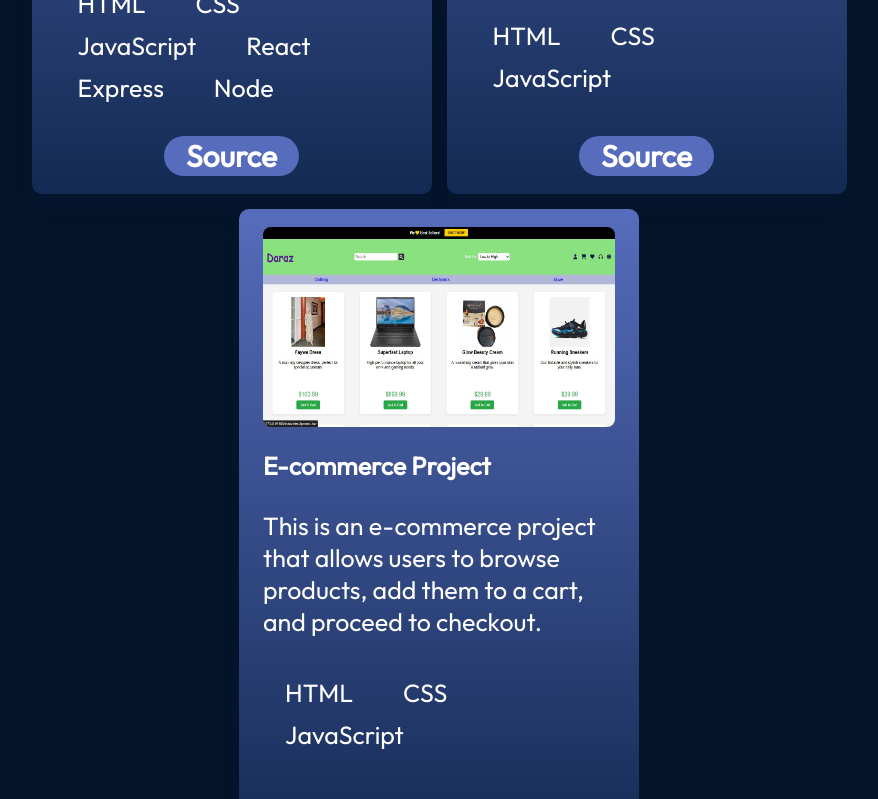
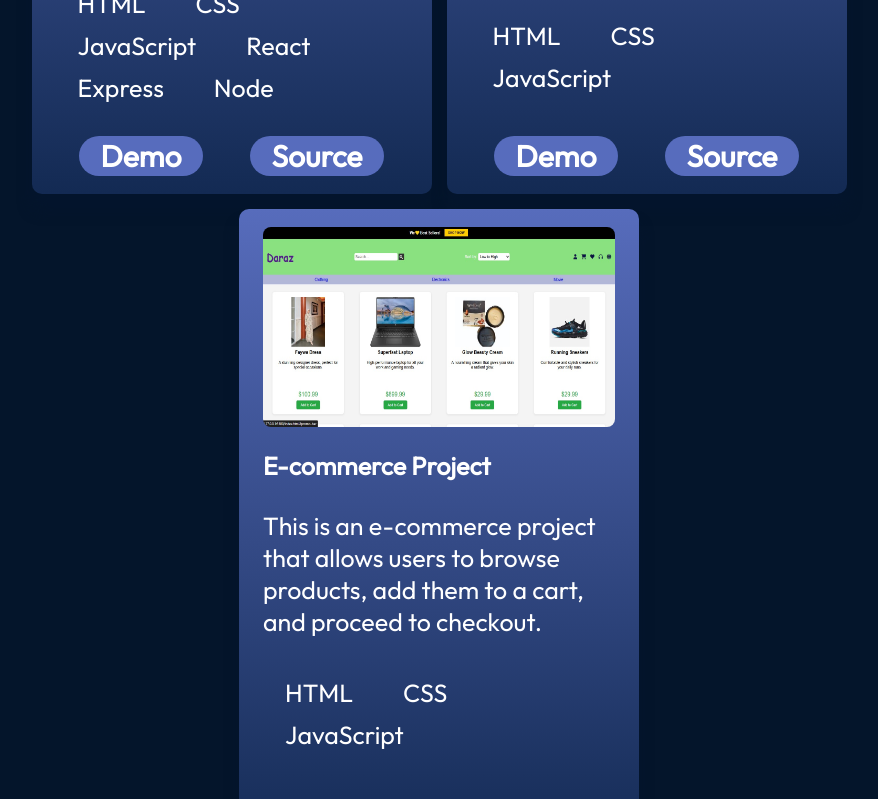
Before and after one commit to Nusrath-Jahan/Nusrath-Jahan-portfolio, a React (Vite) app: page / in a window 1280 px wide. Shown: the part 4220-5019 px from the top of the page, without its empty margins (201-1079 px from the left). Built offline with nearby package versions, Linux system fonts and the light colour scheme.

Commit message:
added demo for project with links

```diff
--- a/src/components/Projects/ProjectCard.jsx
+++ b/src/components/Projects/ProjectCard.jsx
@@ -8,7 +8,6 @@ export const ProjectCard = ({
 }) => {
   return (
     <div className={styles.container}>
-
       <img
         src={getImageUrl(imageSrc)}
         alt={`Image of ${title}`}
@@ -26,6 +25,9 @@ export const ProjectCard = ({
         })}
       </ul>
       <div className={styles.links}>
+        <a href={demo} className={styles.link}>
+          Demo
+        </a>
         <a href={source} className={styles.link}>
           Source
         </a>
--- a/src/data/projects.json
+++ b/src/data/projects.json
@@ -3,21 +3,24 @@
     "title": "Meal Share",
     "imageSrc": "projects/Meal_Share_Project.jpg",
     "description": "This web application is a meal sharing platform for restaurants that allows users to discover, order, reserve seats, and request meals.",
-    "skills": ["HTML", "CSS","JavaScript","React", "Express", "Node"],
+    "skills": ["HTML", "CSS", "JavaScript", "React", "Express", "Node"],
+
     "source": "https://github.com/Nusrath-Jahan/meal-sharing"
   },
   {
     "title": "Movie App",
     "imageSrc": "projects/Movie_App.jpg",
     "description": "This is a movie app that allows users to search for movies, view details, and get recommendations based on their preferences.",
-    "skills": ["HTML", "CSS","JavaScript"],
+    "skills": ["HTML", "CSS", "JavaScript"],
+    "demo": "https://movie-app-filmyfly.netlify.app/",
     "source": "https://github.com/Nusrath-Jahan/Movie-App"
   },
   {
     "title": "E-commerce Project",
     "imageSrc": "projects/E-commerce.jpg",
     "description": "This is an e-commerce project that allows users to browse products, add them to a cart, and proceed to checkout.",
-    "skills": ["HTML", "CSS","JavaScript"],
+    "skills": ["HTML", "CSS", "JavaScript"],
+    "demo": "https://e-commerce-project-daraz.netlify.app/#promo-bar",
     "source": "https://github.com/Nusrath-Jahan/E-commerce-Project"
   }
 ]
```
